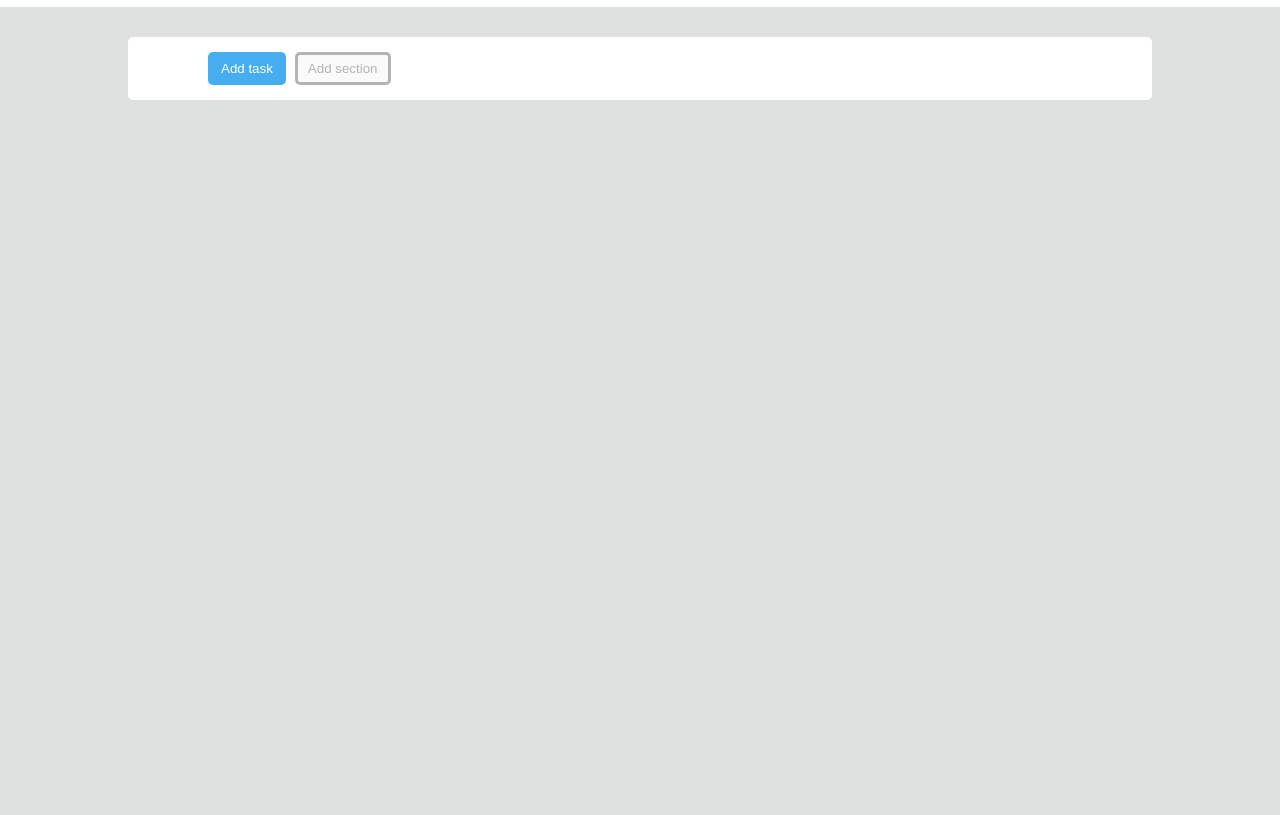
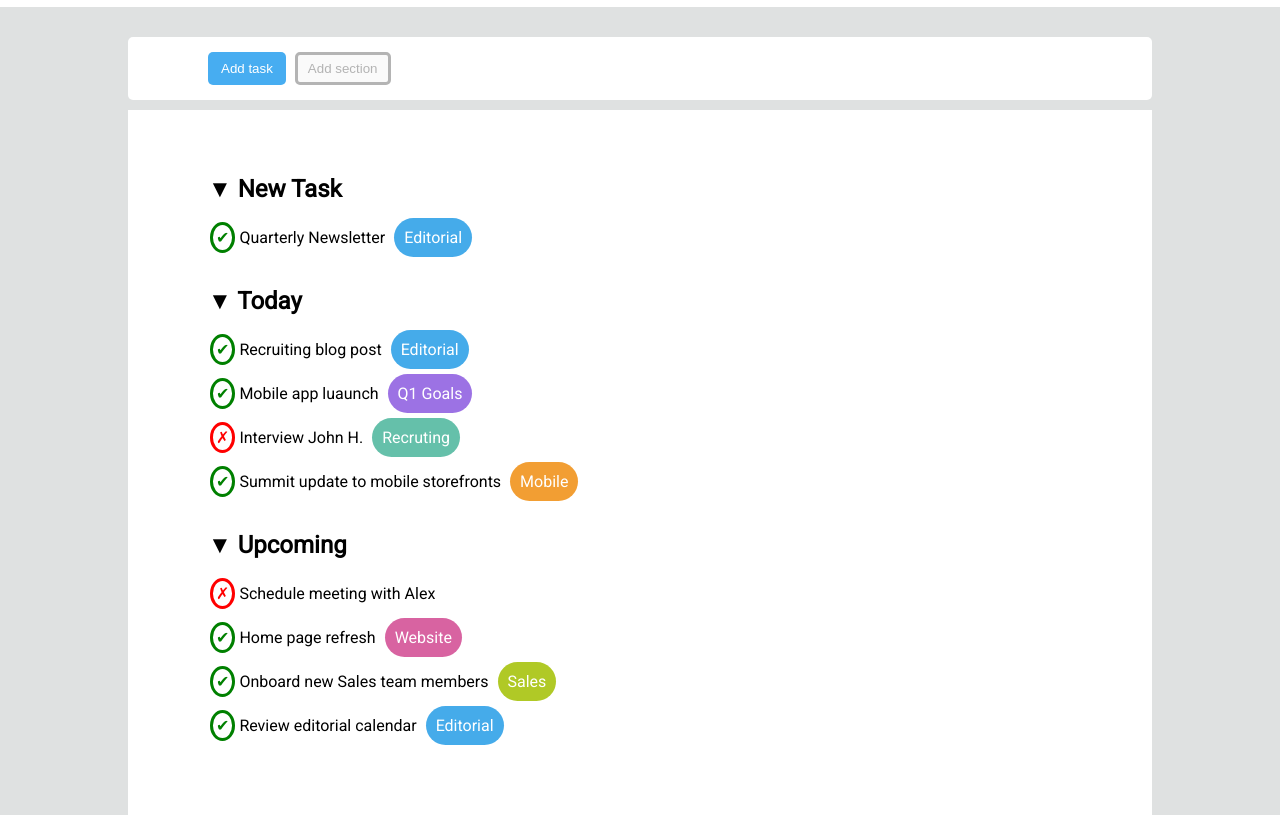
Before and after one commit to Mattia-Fasulo/html-css-toboolist, a plain HTML site: page index.html in a window 1280 px wide. Shown: the part 77-892 px from the top of the page. Before the commit the page ends 800 px from the top, so only its background shows below. Drawn offline with Linux system fonts and the light colour scheme.

Commit message:
add list

```diff
--- a/css/style.css
+++ b/css/style.css
@@ -60,3 +60,91 @@ header h1 {
 #button2{
     border: 3px solid rgb(180, 180, 180);
 }
+
+/* list */
+
+.container-list{
+    margin-top: 10px;
+    background-color: white;
+}
+
+.list{
+    list-style: none;
+    padding: 40px 80px;
+}
+
+.sub-list{
+    list-style: none;
+}
+
+.check{
+    border: 3px solid green;
+    border-radius: 50%;
+    margin-left: 2px;
+    color: green;
+    padding: 3px;
+}
+
+.cross{
+    border: 3px solid red;
+    border-radius: 50%;
+    margin-left: 2px;
+    color: red;
+    padding: 3px;
+}
+
+.primary-li{
+    margin-bottom: 40px;
+}
+
+li{
+    margin-top: 25px;
+}
+
+.btn-blu{
+    background-color: rgb(69, 171, 234);
+    color: white;
+    padding: 10px;
+    border-radius: 30px;
+    margin-left: 5px;
+}
+
+.btn-violet{
+    background-color: rgb(156, 114, 228);
+    color: white;
+    padding: 10px;
+    border-radius: 30px;
+    margin-left: 5px;
+}
+
+.btn-green{
+    background-color: rgb(101, 192, 170);
+    color: white;
+    padding: 10px;
+    border-radius: 30px;
+    margin-left: 5px;
+}
+
+.btn-orange{
+    background-color: rgb(242, 158, 51);
+    color: white;
+    padding: 10px;
+    border-radius: 30px;
+    margin-left: 5px;
+}
+
+.btn-pink{
+    background-color: rgb(216, 99, 161);
+    color: white;
+    padding: 10px;
+    border-radius: 30px;
+    margin-left: 5px;
+}
+
+.btn-pea{
+    background-color: rgb(176, 201, 38);
+    color: white;
+    padding: 10px;
+    border-radius: 30px;
+    margin-left: 5px;
+}
--- a/index.html
+++ b/index.html
@@ -32,8 +32,65 @@
 
         <!-- list -->
 
-        <div>
-
+        <div class="container-list">
+            <ol class="list">
+                <li class="primary-li">
+                    <h2>&#9660; New Task</h2>
+                    <ol class="sub-list">
+                        <li>
+                            <span class="check">&#10004;</span> Quarterly Newsletter <span class="btn-blu">Editorial</span>
+                        </li>
+                    </ol>
+                </li>
+                <li class="primary-li">
+                    <h2>&#9660; Today</h2>
+                    <ol class="sub-list">
+                        <li>
+                            <span class="check">&#10004;</span>
+                            Recruiting blog post
+                            <span class="btn-blu">Editorial</span>
+                        </li>
+                        <li>
+                            <span class="check">&#10004;</span>
+                            Mobile app luaunch
+                            <span class="btn-violet">Q1 Goals</span>
+                        </li>
+                        <li>
+                            <span class="cross">&cross;</span>
+                            Interview John H.
+                            <span class="btn-green">Recruting</span>
+                        </li>
+                        <li>
+                            <span class="check">&#10004;</span>
+                            Summit update to mobile storefronts
+                            <span class="btn-orange">Mobile</span>
+                        </li>
+                    </ol>
+                </li>
+                <li class="primary-li">
+                    <h2>&#9660; Upcoming</h2>
+                    <ol class="sub-list">
+                        <li>
+                            <span class="cross">&cross;</span>
+                            Schedule meeting with Alex
+                        </li>
+                        <li>
+                            <span class="check">&#10004;</span>
+                            Home page refresh
+                            <span class="btn-pink">Website</span>
+                        </li>
+                        <li>
+                            <span class="check">&#10004;</span>
+                            Onboard new Sales team members
+                            <span class="btn-pea">Sales</span>
+                        </li>
+                        <li>
+                            <span class="check">&#10004;</span> Review editorial calendar
+                            <span class="btn-blu">Editorial</span>
+                        </li>
+                    </ol>
+                </li>
+            </ol>
         </div>
 
     </main>
```
